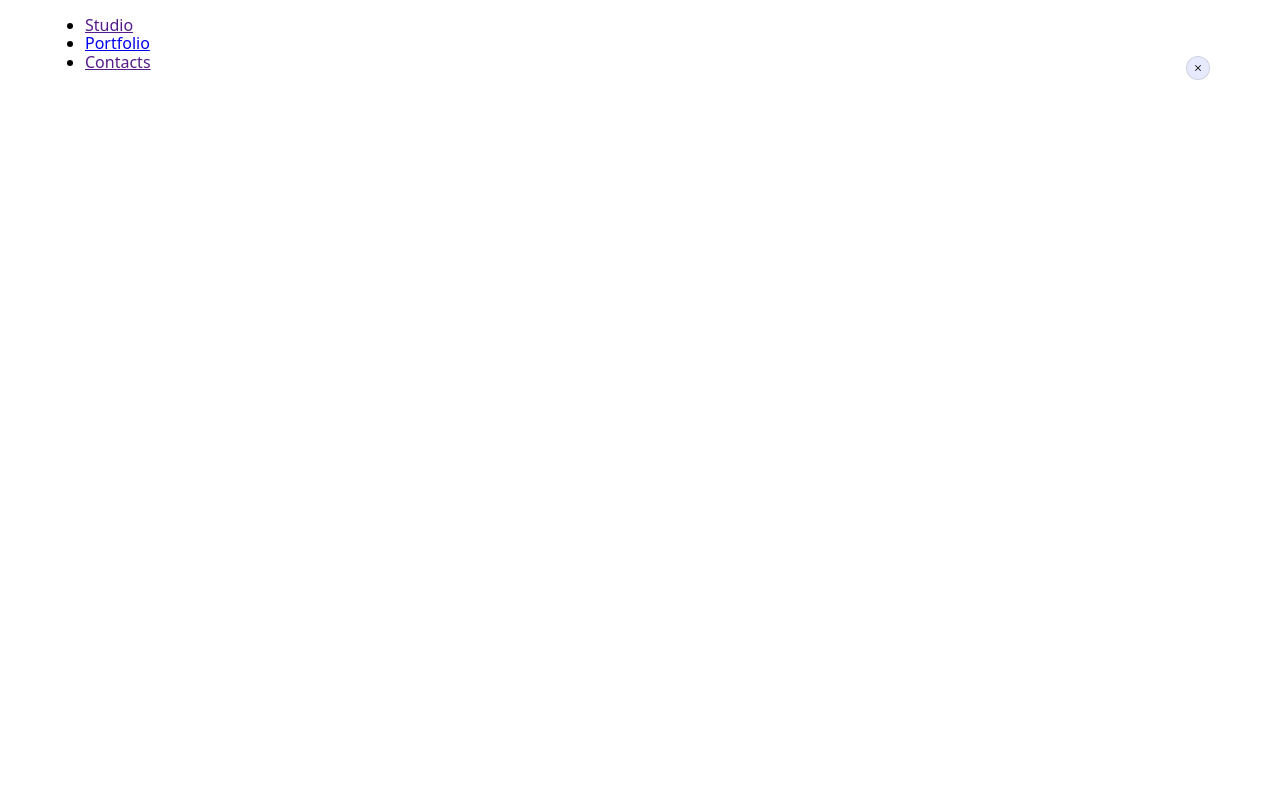
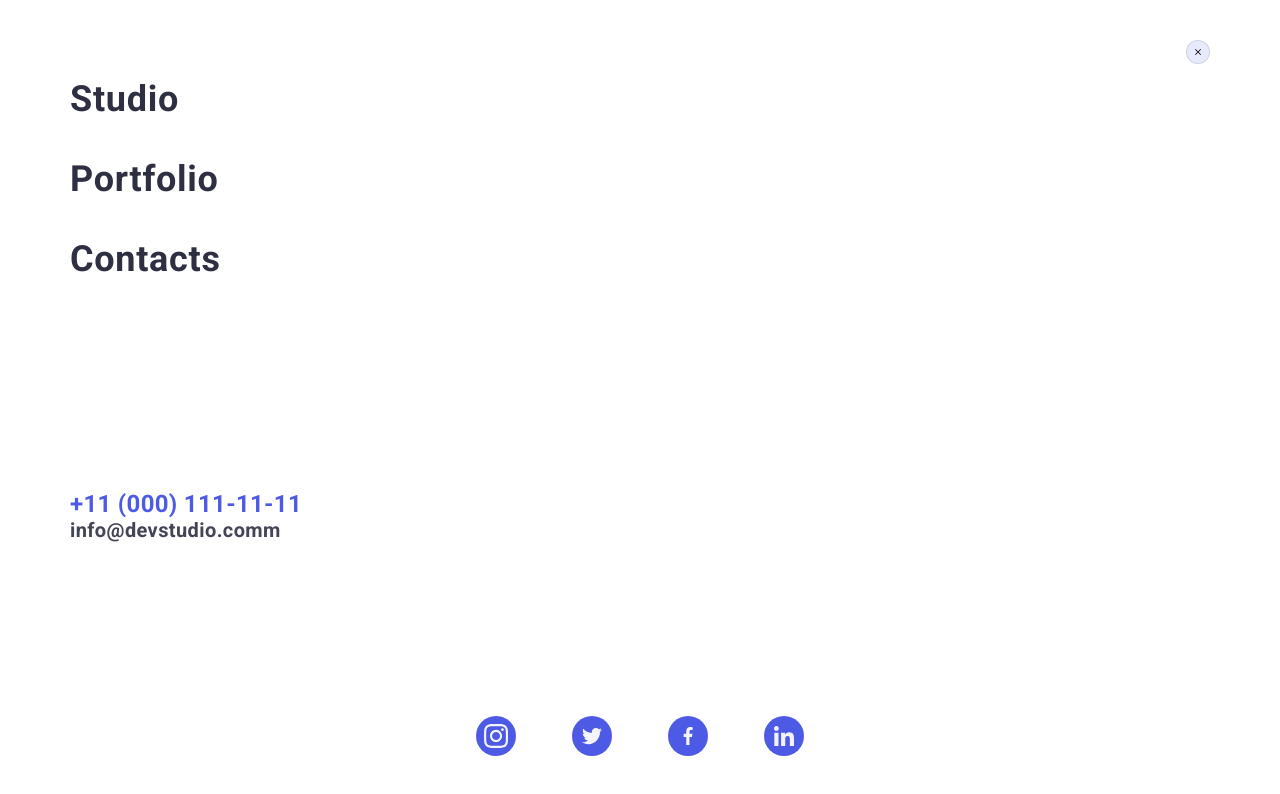
Before and after one commit to ovchenkod/goit-markup-hw-07, a plain HTML site: page index.html in a window 1280 px wide. Drawn offline with nearby package versions, Linux system fonts and the light colour scheme.

Commit message:
02/02/2023 last commit

```diff
--- a/css/styles.css
+++ b/css/styles.css
@@ -20,9 +20,21 @@ html {
 --transition-duration-funct: 250ms cubic-bezier(0.4, 0, 0.2, 1);
 }
 
+ul {
+list-style: none;
+margin: 0;
+padding: 0;
+    }
 
-
-
+body {
+font-family: var(--main-font), sans-serif;
+background-color:var(--base-background-color);
+color: var(--primery-text-color);
+letter-spacing: 0.02em;
+text-transform: none;
+text-decoration: none;
+margin: 0;
+    }
 
 
 .container {
@@ -46,10 +58,10 @@ html {
 font-family: "Raleway", sans-serif;
     color:#4D5AE5;
     width: 71px;
-    text-decoration: none;
-    text-transform: uppercase;
     letter-spacing: 0.03em;
     font-weight: 800;
+    text-decoration: none;
+    text-transform: none;
     font-size: 18px;
     line-height: 1.14;
     }
@@ -64,7 +76,6 @@ html {
     border: none;
     background-color: transparent;
     line-height: 0;
-
 }
 
 .mob-mobile-menu {
@@ -82,6 +93,11 @@ html {
 
 .mob-menu-container {
     position: relative;
+    display: flex;
+    margin: 0;
+    height: 796px;
+    padding-top: 40px;
+    padding-bottom: 40px;
 }
 
 .mob-menu-btn-close {
@@ -112,12 +128,118 @@ fill: black;
 transition: fill var(--transition-duration-funct);
     }
 
-.mob-menu-btn-icon:hover .close-btn-icon,
-.mob-menu-btn-icon:focus .close-btn-icon {
+.mob-menu-btn-close:hover .mob-menu-btn-icon,
+.mob-menu-btn-close:focus .mob-menu-btn-icon {
 fill:#fff;
     }
 
-.mobil-menu-site-nav {
+
+.mobil-menu-site-nav .link {
+    display: block;
+    text-decoration: none;
+    text-transform: none;
+    padding-top: 40px;
+    padding-left: 25px;
+    font-family: inherit;
+    color: var(--primery-text-color);
+    font-weight: 600;
+    font-size: 36px;
+    letter-spacing: 0.02em;
+    line-height: 1.11;
+    transition: color var(--transition-duration-funct);
+
+}
+
+.mobil-menu-site-nav:hover,
+.mobil-menu-site-nav:focus {
+    color: blue;
+     }
+
+.mobil-menu-auth-nav {
+    padding-top: 85px;
+    padding-left: 25px;
+}
+
+.link-mob-nav-tel {
+    padding: 0;
+    margin-bottom: 40px;
+font-family: 'Roboto';
+font-style: normal;
+font-weight: 600;
+font-size: 24px;
+line-height: 1.11;
+text-transform: none;
+text-decoration: none;
+color: #4D5AE5;
+}
+
+.mob-menu-container {
+display: flex;
+flex-direction:  column;
+justify-content: space-between;
+}
+
+.link-mob-nav-mail {
+    margin-top: 40px;
+font-family: 'Roboto';
+font-style: normal;
+font-weight: 600;
+font-size: 20px;
+line-height: 24px;
+letter-spacing: 0.02em;
+text-transform: none;
+text-decoration: none;
+color: #434455;
+}
+
+.mobile-info-list {
+    display: flex;
+    flex-direction: row;
+    justify-content: center;
+    align-items: center;
+    gap: 56px;
+    margin: 0;
+    padding-top: 48px;
+    padding-bottom: auto;
+    }
+
+    .info-list-item-icon {
+    display: flex;
+    align-items: center;
+    justify-content: center;
+    width: 40px;
+    height: 40px;
+    border-radius: 50%;
+    background-color: #4D5AE5;
+    transition: background-color var(--transition-duration-funct);
+    }
+
+    .info-list-item-icon {
+    fill: #F4F4FD;;
+    }
+
+    .info-list-item-icon:hover,
+    .sinfo-list-item-icon:focus {
+    background-color:  #404BBF;
+    }
+
+
+
+
+@media screen and (max-width: 1220px) {
+}
+
+@media screen and (max-width: 720px) {
+    .auth-nav {
+        display: none;
+    }
+
+    .site-nav {
+        display: none;
+    }
+}
+
+@media screen and (max-width: 480px) {
 
 }
 
@@ -141,20 +263,3 @@ transition: fill var(--transition-duration-funct);
         width: 1220px;
     }
 }
-
-@media screen and (max-width: 1220px) {
-}
-
-@media screen and (max-width: 720px) {
-    .auth-nav {
-        display: none;
-    }
-
-    .site-nav {
-        display: none;
-    }
-}
-
-@media screen and (max-width: 480px) {
-
-}
--- a/index.html
+++ b/index.html
@@ -42,10 +42,56 @@
     <use class="icon-cross" href="./images/icons.svg#icon-cross"></use>
   </svg>
 </button>
+<div class="mobil-site-nav">
 <ul class="mobil-menu-site-nav">
   <li class="item"><a class="link" href="">Studio</a></li>
   <li class="item"><a class="link" href="./portfolio.html">Portfolio</a></li>
   <li class="item"><a class="link" href="">Contacts</a></li>
+</ul>
+</div>
+<div class="mobil-auth-nav">
+<ul class="mobil-menu-auth-nav">
+  <li class="item">
+    <a class="link-mob-nav-tel" href="tel:+110001111111">+11 (000) 111-11-11</a>
+  </li>
+  <li class="item">
+    <a class="link-mob-nav-mail" href="info@devstudio.com">info@devstudio.comm</a>
+  </li>
+</ul>
+</div>
+<ul class="mobile-info-list">
+  <li class="mobile-info-list-item">
+    <a href="" class="info-list-item-icon">
+      <svg class="info-list-icon-item" width="24" height="24">
+        <use href="./images/icons.svg#icon-instagram">
+        </use>
+      </svg>
+    </a>
+  </li>
+  <li class="mobile-info-list-item">
+    <a href="" class="info-list-item-icon">
+      <svg class="info-list-icon-item" width="24" height="20">
+        <use href="./images/icons.svg#icon-twitter">
+        </use>
+      </svg>
+    </a>
+  </li>
+  <li class="mobile-info-list-item">
+    <a href="" class="info-list-item-icon">
+      <svg class="info-list-icon-item" width="18" height="24">
+        <use href="./images/icons.svg#icon-facebook">
+        </use>
+      </svg>
+    </a>
+  </li>
+  <li class="mobile-info-list-item">
+    <a href="" class="info-list-item-icon">
+      <svg class="info-list-icon-item" width="20" height="20">
+        <use href="./images/icons.svg#icon-linkedin">
+        </use>
+      </svg>
+    </a>
+  </li>
 </ul>
     </div>
   </div>
```
Lines whose indentation alone changed are shown as unchanged.
